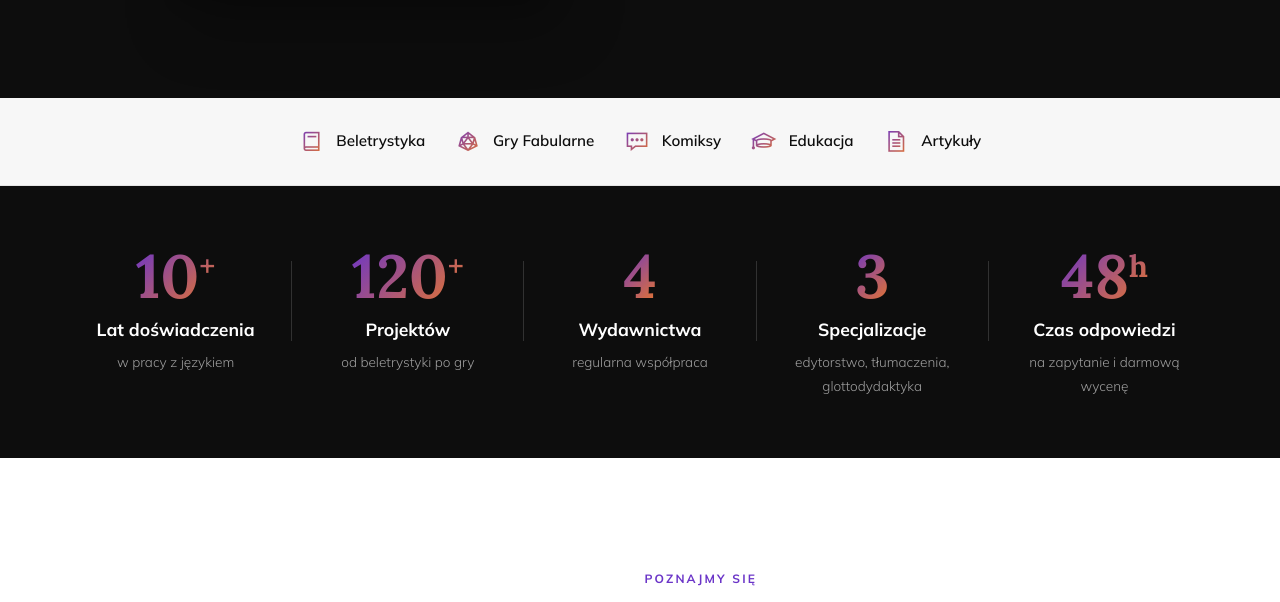
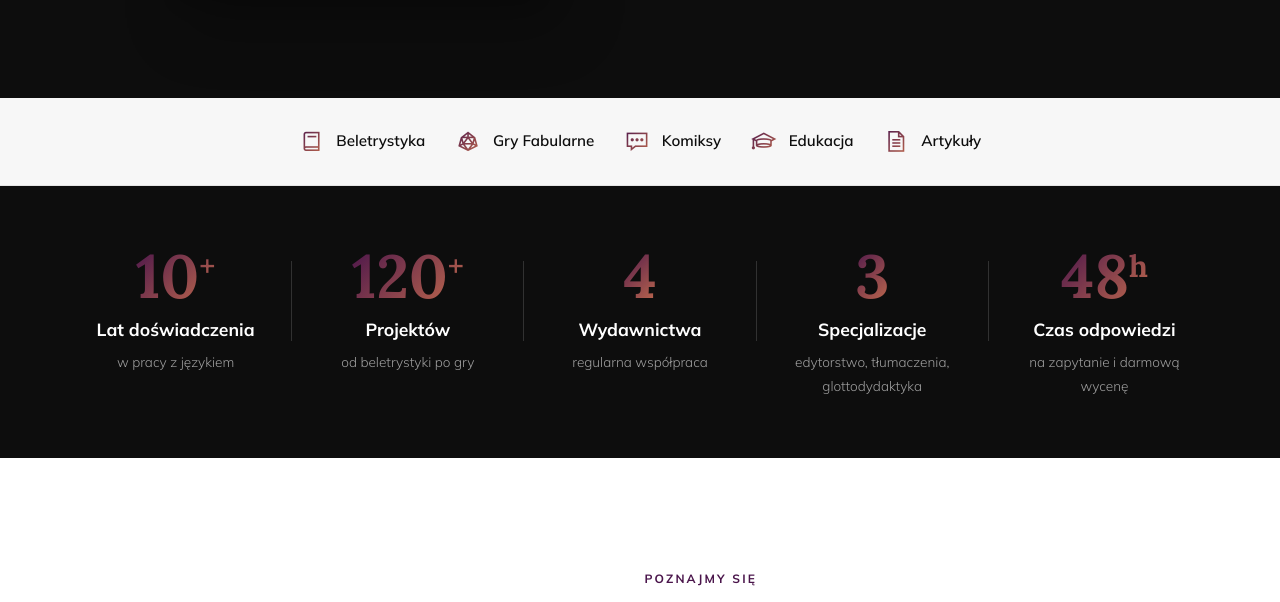
Before and after one commit to Bonnie00726/nataliaszoppa, a Jekyll site: the page built from index.html, in a window 1280 px wide. Shown: the part 724-1326 px from the top of the page. Built offline with Jekyll 4.4.1, drawn with Linux system fonts in a browser that asks for light colours; grey boxes are pictures that could not be loaded.

Commit message:
Update default.html

```diff
--- a/_layouts/default.html
+++ b/_layouts/default.html
@@ -11,11 +11,15 @@
             --paper:      #FFFFFF;
             --paper-warm: #F7F7F7;
             --paper-mid:  #E5E5E5;
-          --grad-start: #6B35C8;
-        --grad-mid:   #B8409A;
-        --grad-end:   #E8772A;
+        --grad-start: #4A154B; /* Zgaszony śliwkowy */
+        --grad-end:   #C26B4D; /* Miedziany pomarańcz */
+
+        /* Brak środka = piękny, "brudny" gradient pod skosem 135 stopni */
         --grad:       linear-gradient(135deg, var(--grad-start) 0%, var(--grad-end) 100%);
         --grad-text:  linear-gradient(135deg, var(--grad-start) 0%, var(--grad-end) 100%);
+
+        /* Oraz przy okazji zmieniamy neonowy, fioletowy kafelek na pasującą śliwkę */
+        --green:      var(--grad-start);
             --shadow-soft:   0 4px 24px rgba(13,13,13,0.06);
             --shadow-med:    0 8px 40px rgba(13,13,13,0.10);
             --shadow-strong: 0 30px 60px rgba(13,13,13,0.20);
```
